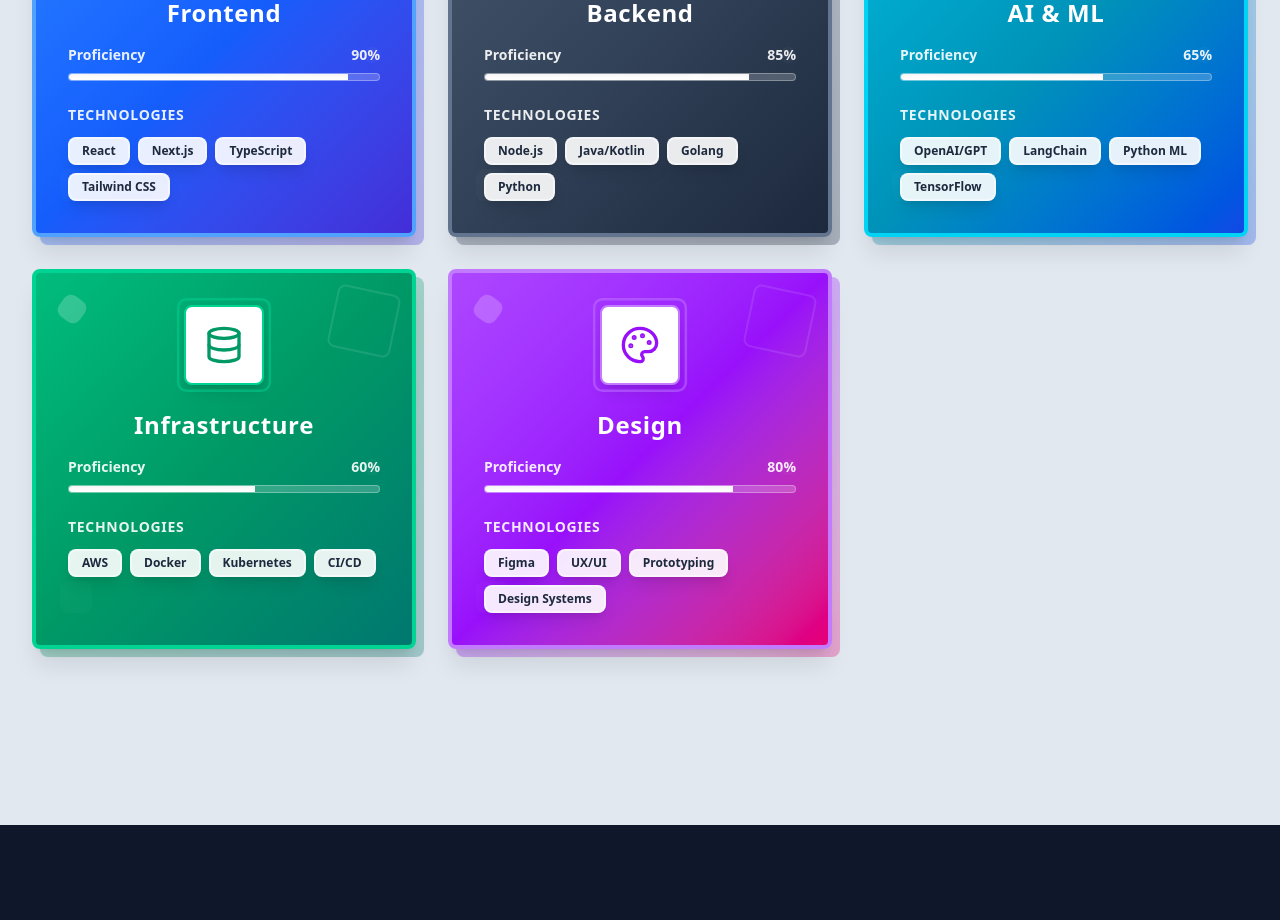
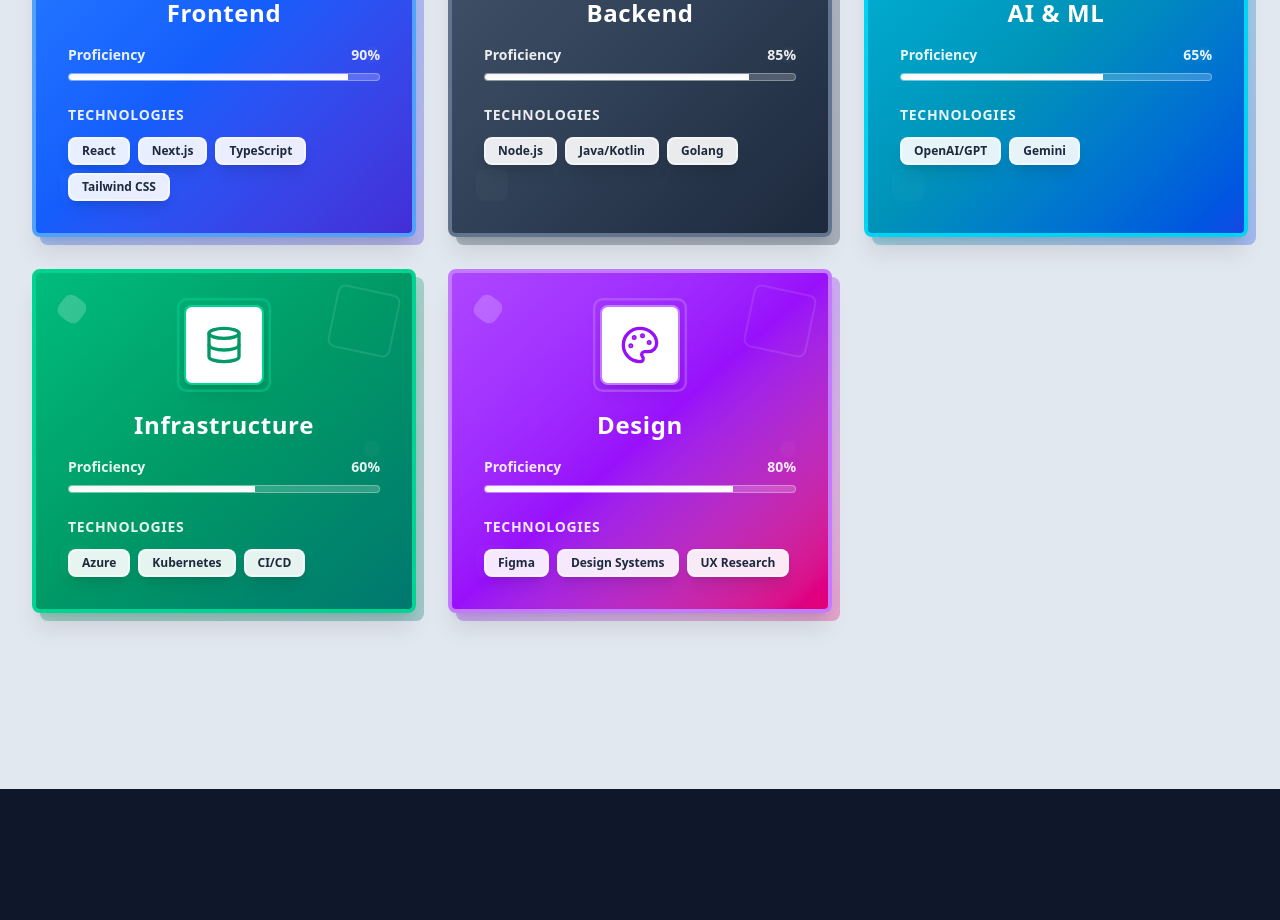
Before and after one commit to vaarvik/johann-no, a Next.js app: page / in a window 1280 px wide. Shown: the part 2080-3000 px from the top of the page. Built offline with nearby package versions, Linux system fonts and the light colour scheme; a web font is replaced by a local one.

Commit message:
Update technical expertise

```diff
--- a/components/home/home-experience.tsx
+++ b/components/home/home-experience.tsx
@@ -33,7 +33,6 @@
       { name: "Node.js", experience: "5+ years", projects: 20, },
       { name: "Java/Kotlin", experience: "6+ years", projects: 25, },
       { name: "Golang", experience: "2+ years", projects: 6, },
-      { name: "Python", experience: "3+ years", projects: 8, }
     ]
   },
   {
@@ -46,9 +45,7 @@
     iconColor: "text-cyan-600",
     technologies: [
       { name: "OpenAI/GPT", experience: "2+ years", projects: 12, },
-      { name: "LangChain", experience: "1+ year", projects: 6 },
-      { name: "Python ML", experience: "3+ years", projects: 10 },
-      { name: "TensorFlow", experience: "2+ years", projects: 4 }
+      { name: "Gemini", experience: "1+ year", projects: 6 },
     ]
   },
   {
@@ -60,8 +57,7 @@
     iconBg: "bg-white",
     iconColor: "text-emerald-600",
     technologies: [
-      { name: "AWS", experience: "4+ years", projects: 15, },
-      { name: "Docker", experience: "4+ years", projects: 18, },
+      { name: "Azure", experience: "4+ years", projects: 15, },
       { name: "Kubernetes", experience: "2+ years", projects: 5, },
       { name: "CI/CD", experience: "5+ years", projects: 20, }
     ]
@@ -76,9 +72,8 @@
     iconColor: "text-purple-600",
     technologies: [
       { name: "Figma", experience: "4+ years", projects: 30, },
-      { name: "UX/UI", experience: "5+ years", projects: 25, },
-      { name: "Prototyping", experience: "4+ years", projects: 20, },
-      { name: "Design Systems", experience: "3+ years", projects: 8, }
+      { name: "Design Systems", experience: "3+ years", projects: 8, },
+      { name: "UX Research", experience: "4+ years", projects: 20, },
     ]
   }
 ]
```
